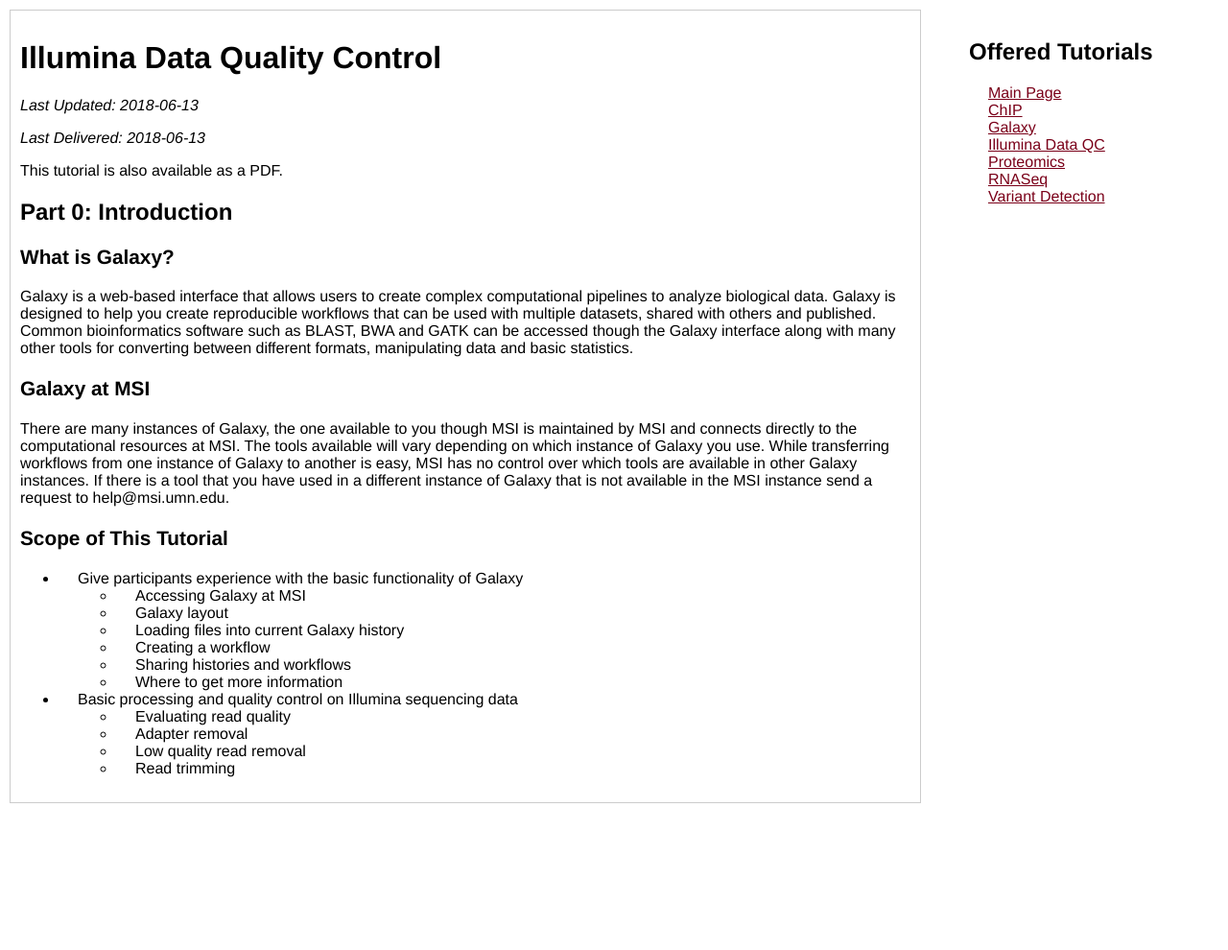
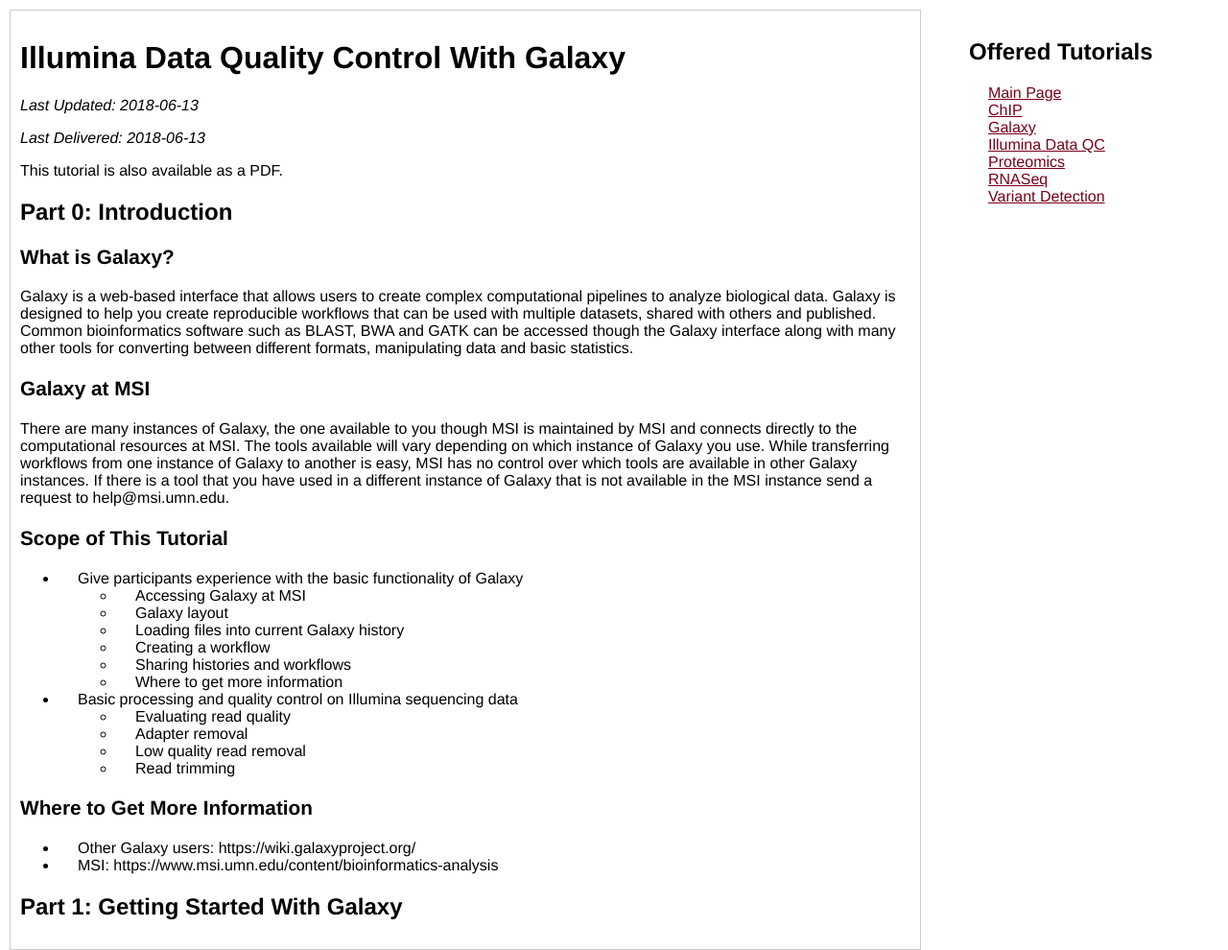
Before and after one commit to msi-ris/Tutorials, a Jekyll site: the page built from illumina_qc.md, in a window 1280 px wide. Shown: the whole page at 96% size. Built offline with Jekyll 4.4.1, drawn with Linux system fonts in a browser that asks for light colours; before the commit the page ends 900 px from its top, so only the background shows below that.

Commit message:
Add some more to illumina

```diff
--- a/illumina_qc.md
+++ b/illumina_qc.md
@@ -1,13 +1,13 @@
 ---
 layout: default
-title: Illumina Data QC Tutorial
+title: Illumina Data QC Tutorial With Galaxy
 permalink: /illumina/
 exclude: false
 updated: 2018-06-13
 delivered: 2018-06-13
 ---
 
-# Illumina Data Quality Control
+# Illumina Data Quality Control With Galaxy
 *Last Updated: {{page.updated}}*
 
 *Last Delivered: {{page.delivered}}*
@@ -46,3 +46,9 @@ available in the MSI instance send a request to help@msi.umn.edu.
     - Adapter removal
     - Low quality read removal
     - Read trimming
+
+### Where to Get More Information
+- Other Galaxy users: https://wiki.galaxyproject.org/
+- MSI: https://www.msi.umn.edu/content/bioinformatics-analysis
+
+## Part 1: Getting Started With Galaxy
```
